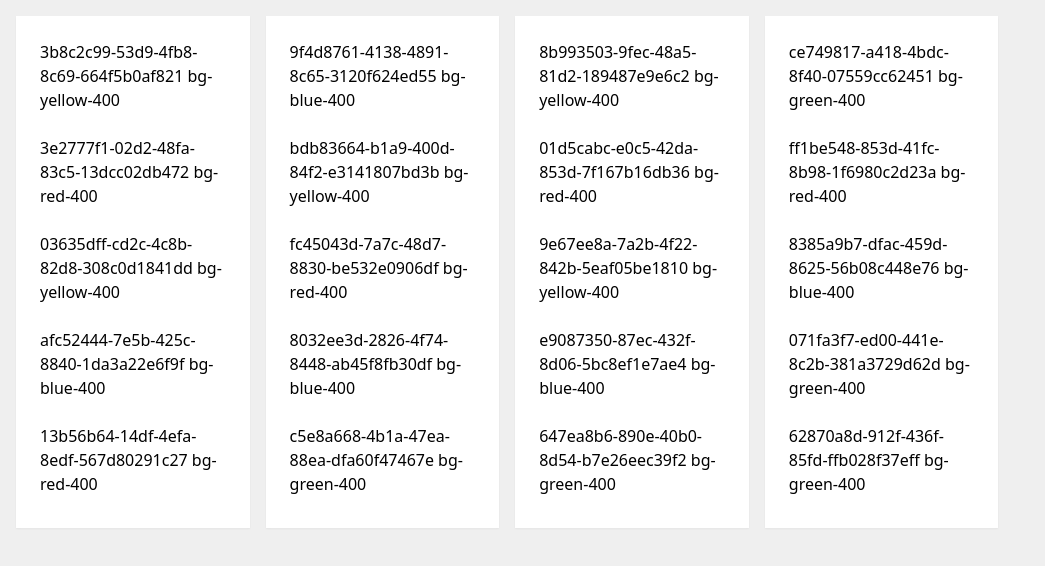
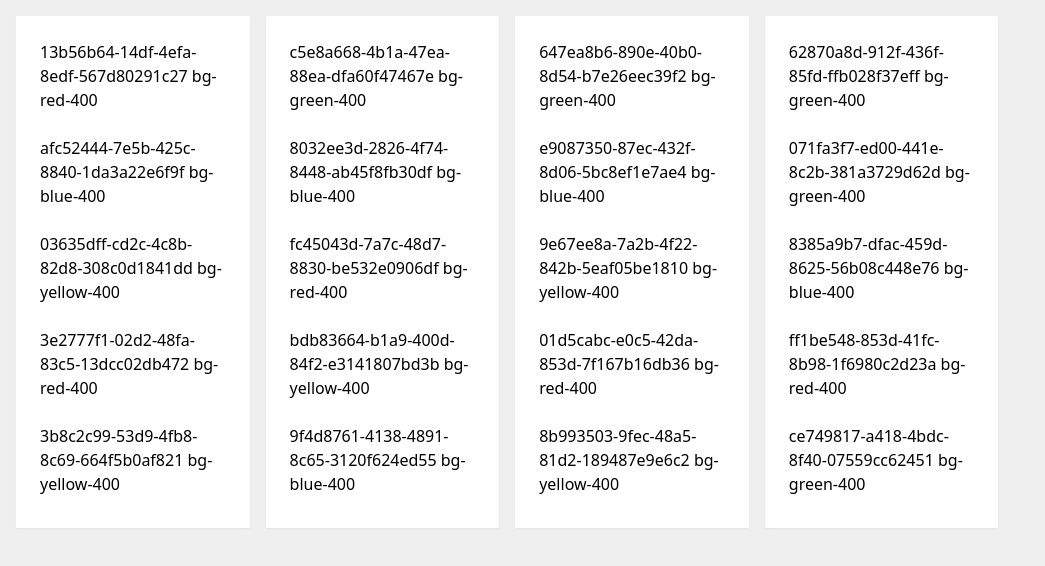
Before and after one commit to jonnochoo/colour-game, a Nuxt app: page / in a window 1280 px wide. Shown: the top 566 px of the page, without its empty margins (0-1045 px from the left). Built offline with nearby package versions, Linux system fonts and the light colour scheme.

Commit message:
feat: getting closer to drag and drop

```diff
--- a/components/Stack.vue
+++ b/components/Stack.vue
@@ -8,7 +8,7 @@
         @drop="drop"
     >
         <li
-            v-for="s in stack.balls"
+            v-for="s in stack.balls.toReversed()"
             :class="s.colour"
             class="rounded-full p-2 mb-2"
             :key="s.id"
--- a/pages/index.vue
+++ b/pages/index.vue
@@ -6,17 +6,18 @@
 <script setup lang="ts">
 import { createBalls } from '~/utils/createBalls'
 
-const stacks = reactive([])
+const stacks = reactive([] as Stack[])
 onMounted(() => {
     const balls = createBalls()
     stacks.push(new Stack('1', balls.slice(0, 5)))
     stacks.push(new Stack('2', balls.slice(5, 10)))
     stacks.push(new Stack('3', balls.slice(10, 15)))
     stacks.push(new Stack('4', balls.slice(15, 20)))
-    console.log(balls)
 })
 
 const onStackChange = (e) => {
-    console.log(e)
+    const sourceStack = stacks.find((s) => s.id == e.from)
+    sourceStack.pop()
+    console.log(e, sourceStack)
 }
 </script>
```
